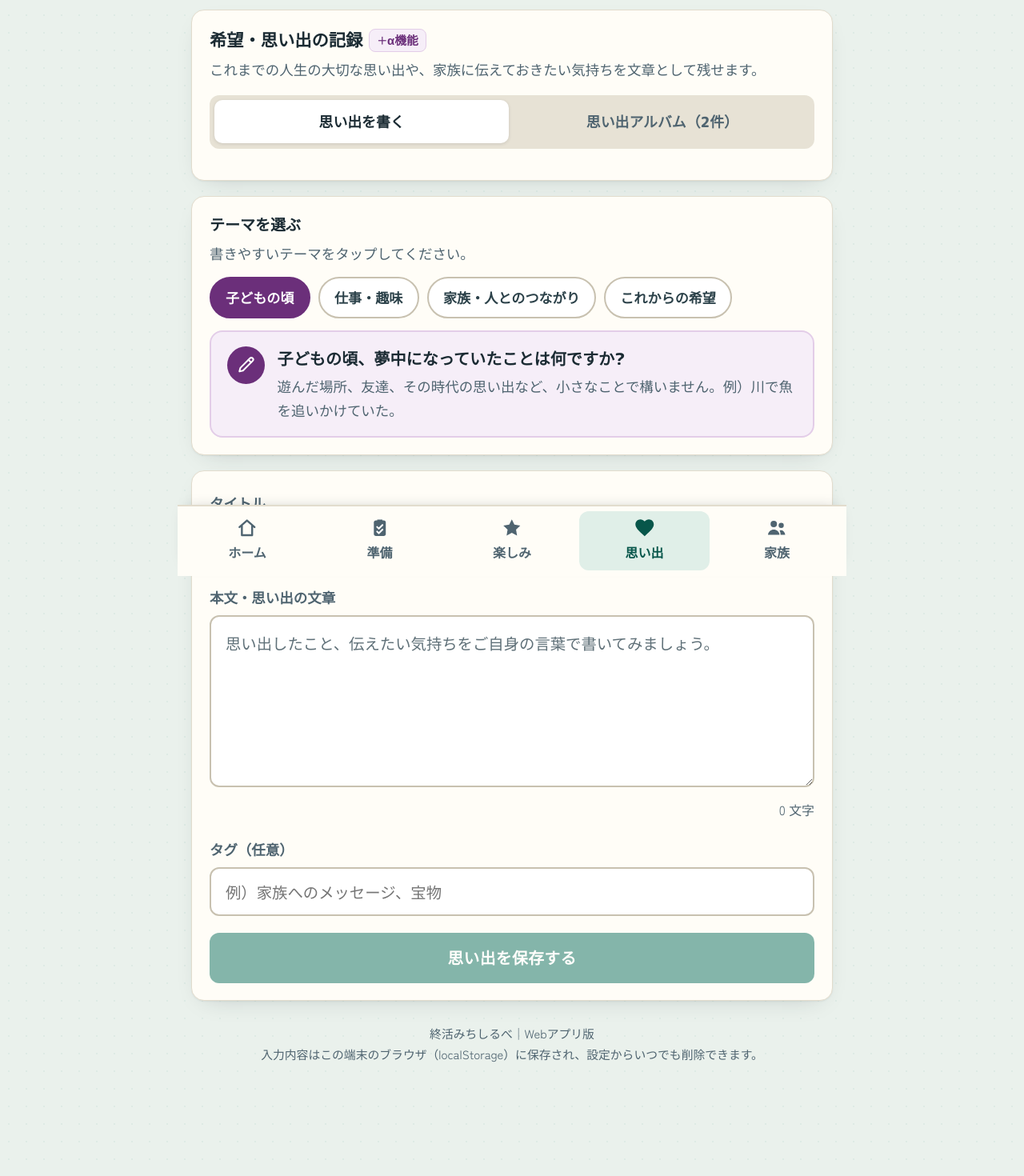
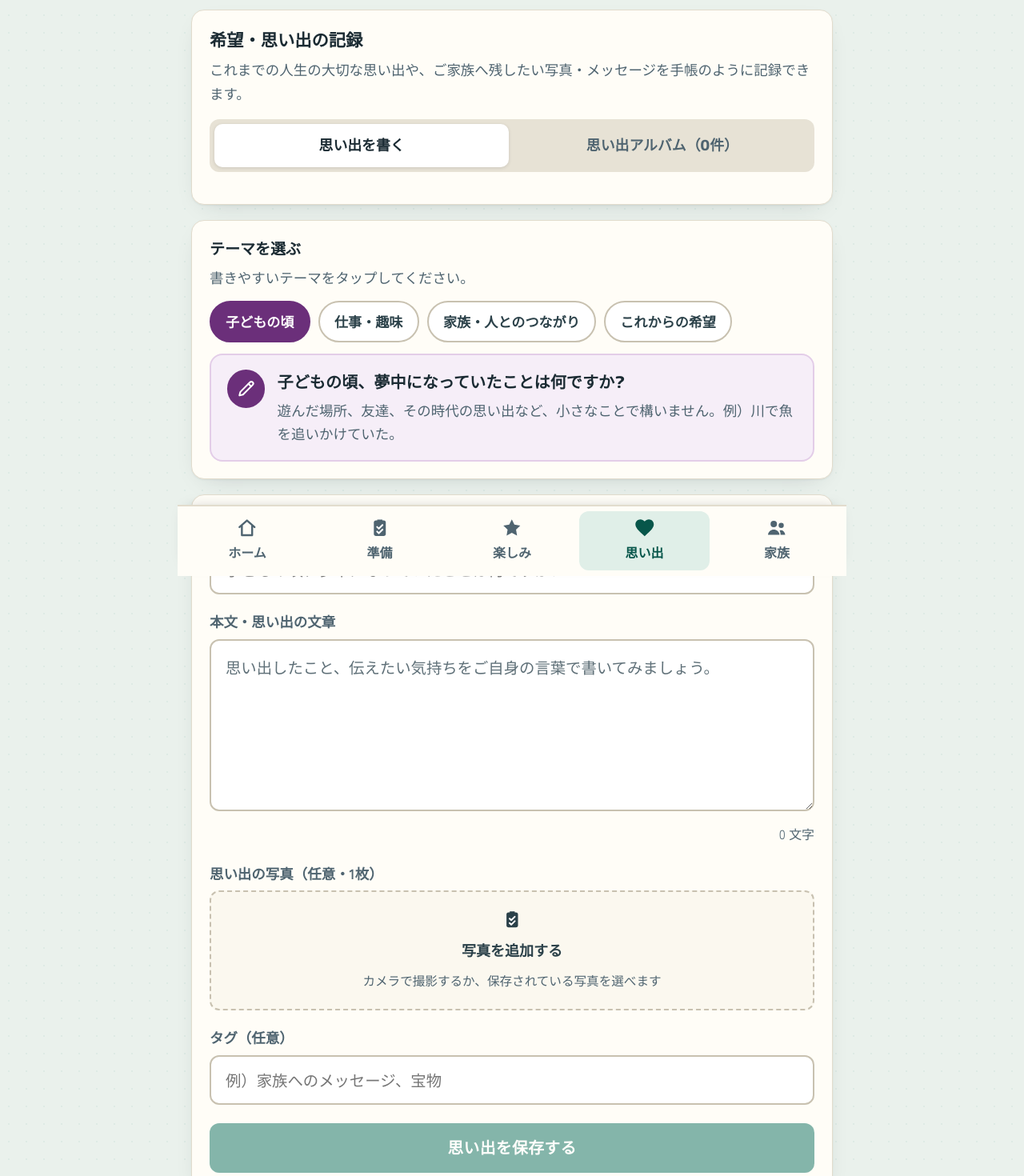
Before and after one commit to jezhongm-art/End_of_Life_Planning, a React (Vite) app: page /memories in a window 1280 px wide. Shown: the part 80-1550 px from the top of the page at 80% size. Built offline with nearby package versions, Linux system fonts and the light colour scheme.

Commit message:
思い出機能追加

```diff
--- a/src/memberB/Memories.jsx
+++ b/src/memberB/Memories.jsx
@@ -2,36 +2,108 @@ import React, { useState } from 'react'
 import { useApp } from '../shared/context/AppContext'
 import { MEMO_QUESTIONS } from '../shared/wishes'
 import { Icon } from '../shared/components/SvgIcons'
+import { compressImage } from '../shared/utils/imageCompressor'
 
 export default function Memories() {
-  const { state, addMemo, deleteMemo } = useApp()
+  const { state, addMemo, updateMemo, deleteMemo, toast } = useApp()
 
   const [activeTab, setActiveTab] = useState('write') // write | album
   const [selectedCatIdx, setSelectedCatIdx] = useState(0)
   const [titleInput, setTitleInput] = useState('')
   const [textInput, setTextInput] = useState('')
   const [tagInput, setTagInput] = useState('')
+  const [imageInput, setImageInput] = useState(null)
+  const [editingMemoId, setEditingMemoId] = useState(null)
   const [expandedId, setExpandedId] = useState(null)
 
   const activeQuestion = MEMO_QUESTIONS[selectedCatIdx]
 
   const handleSelectCat = (idx) => {
     setSelectedCatIdx(idx)
+    if (!editingMemoId) {
       setTitleInput(MEMO_QUESTIONS[idx].q)
     }
+  }
 
+  // 写真選択・圧縮処理
+  const handleFileChange = async (e) => {
+    const file = e.target.files?.[0]
+    if (!file) return
+    try {
+      toast('写真を最適化しています...')
+      const compressed = await compressImage(file)
+      setImageInput(compressed)
+      toast('写真を追加しました')
+    } catch (err) {
+      toast('写真の読み込みに失敗しました')
+      console.error(err)
+    }
+    e.target.value = ''
+  }
+
+  const handleRemoveImage = () => {
+    setImageInput(null)
+    toast('写真を外しました')
+  }
+
+  // 編集開始
+  const handleStartEdit = (memo) => {
+    setEditingMemoId(memo.id)
+    setTitleInput(memo.title)
+    setTextInput(memo.text)
+    setTagInput(memo.tag || '')
+    setImageInput(memo.image || null)
+
+    const idx = MEMO_QUESTIONS.findIndex((mq) => mq.cat === memo.cat)
+    if (idx >= 0) setSelectedCatIdx(idx)
+
+    setActiveTab('write')
+    window.scrollTo(0, 0)
+  }
+
+  // 編集キャンセル
+  const handleCancelEdit = () => {
+    setEditingMemoId(null)
+    setTitleInput('')
+    setTextInput('')
+    setTagInput('')
+    setImageInput(null)
+    setActiveTab('album')
+  }
+
+  // 保存（新規または更新）
   const handleSave = (e) => {
     e.preventDefault()
     if (!textInput.trim()) return
+
+    const title = titleInput.trim() || activeQuestion.q
+    const text = textInput.trim()
+    const tag = tagInput.trim()
+    const cat = activeQuestion.cat
+
+    if (editingMemoId) {
+      updateMemo(editingMemoId, {
+        title,
+        text,
+        tag,
+        image: imageInput,
+        cat
+      })
+      setEditingMemoId(null)
+    } else {
       addMemo({
-      cat: activeQuestion.cat,
-      title: titleInput || activeQuestion.q,
-      text: textInput.trim(),
-      tag: tagInput.trim()
+        cat,
+        title,
+        text,
+        tag,
+        image: imageInput
       })
+    }
+
     setTextInput('')
     setTitleInput('')
     setTagInput('')
+    setImageInput(null)
     setActiveTab('album')
   }
 
@@ -46,12 +118,9 @@ export default function Memories() {
     <div className="screen-anim">
       {/* 画面説明 */}
       <section className="card">
-        <div style={{ display: 'flex', alignItems: 'center', gap: '.4rem' }}>
         <h2 className="card-title">希望・思い出の記録</h2>
-          <span className="tag tag-plus">+α機能</span>
-        </div>
         <p className="card-sub">
-          これまでの人生の大切な思い出や、家族に伝えておきたい気持ちを文章として残せます。
+          これまでの人生の大切な思い出や、ご家族へ残したい写真・メッセージを手帳のように記録できます。
         </p>
 
         {/* タブ切り替え */}
@@ -59,9 +128,16 @@ export default function Memories() {
           <button
             type="button"
             className={`segtab ${activeTab === 'write' ? 'on' : ''}`}
-            onClick={() => setActiveTab('write')}
+            onClick={() => {
+              if (activeTab !== 'write') {
+                if (!editingMemoId) {
+                  setTitleInput(activeQuestion.q)
+                }
+                setActiveTab('write')
+              }
+            }}
           >
-            思い出を書く
+            {editingMemoId ? '思い出を編集する' : '思い出を書く'}
           </button>
           <button
             type="button"
@@ -132,6 +208,38 @@ export default function Memories() {
                 </div>
               </div>
 
+              {/* 写真添付エリア */}
+              <div style={{ marginTop: '.8rem' }}>
+                <label className="card-sub" style={{ fontWeight: 700 }}>思い出の写真（任意・1枚）</label>
+                {imageInput ? (
+                  <div className="img-preview-wrap">
+                    <img src={imageInput} alt="思い出の写真プレビュー" />
+                    <button
+                      type="button"
+                      className="img-remove-btn"
+                      onClick={handleRemoveImage}
+                      aria-label="写真を外す"
+                    >
+                      ✕ 写真を外す
+                    </button>
+                  </div>
+                ) : (
+                  <label className="img-upload-zone" style={{ marginTop: '.3rem' }}>
+                    <input
+                      type="file"
+                      accept="image/*"
+                      style={{ display: 'none' }}
+                      onChange={handleFileChange}
+                    />
+                    <Icon name="clip" style={{ width: '1.4rem', height: '1.4rem', color: 'var(--brand)' }} />
+                    <span style={{ fontWeight: 700, fontSize: '.95rem' }}>写真を追加する</span>
+                    <span style={{ fontSize: '.82rem', color: 'var(--muted)' }}>
+                      カメラで撮影するか、保存されている写真を選べます
+                    </span>
+                  </label>
+                )}
+              </div>
+
               <div style={{ marginTop: '.8rem' }}>
                 <label className="card-sub" style={{ fontWeight: 700 }}>タグ（任意）</label>
                 <input
@@ -144,14 +252,24 @@ export default function Memories() {
                 />
               </div>
 
+              <div className="btn-row" style={{ marginTop: '1.2rem' }}>
+                {editingMemoId && (
+                  <button
+                    type="button"
+                    className="btn btn-ghost"
+                    onClick={handleCancelEdit}
+                  >
+                    編集をキャンセル
+                  </button>
+                )}
                 <button
                   type="submit"
                   className="btn btn-primary btn-block"
-                style={{ marginTop: '1.1rem' }}
                   disabled={!textInput.trim()}
                 >
-                思い出を保存する
+                  {editingMemoId ? '変更を保存する' : '思い出を保存する'}
                 </button>
+              </div>
             </form>
           </section>
         </>
@@ -159,7 +277,10 @@ export default function Memories() {
         /* アルバム一覧 */
         <div style={{ marginTop: '1rem' }}>
           {state.memos.length === 0 ? (
-            <div className="empty">まだ保存された思い出はありません。「思い出を書く」から記録してみましょう。</div>
+            <div className="empty">
+              まだ保存された思い出はありません。<br />
+              「思い出を書く」から大切な記憶や写真を記録してみましょう。
+            </div>
           ) : (
             state.memos.map((m) => {
               const isExpanded = expandedId === m.id
@@ -173,21 +294,54 @@ export default function Memories() {
                     className="mcard-btn"
                     onClick={() => setExpandedId(isExpanded ? null : m.id)}
                   >
+                    <div className="mcard-layout">
+                      <div className="mcard-content">
                         <span className="m-title">{m.title}</span>
                         <p className="m-text">{m.text}</p>
+                      </div>
+                      {m.image && !isExpanded && (
+                        <img
+                          src={m.image}
+                          alt={m.title}
+                          className="m-thumb"
+                        />
+                      )}
+                    </div>
+
+                    {/* 展開時の写真大サイズ表示 */}
+                    {m.image && isExpanded && (
+                      <img
+                        src={m.image}
+                        alt={m.title}
+                        className="m-full-img"
+                      />
+                    )}
+
                     <div className="m-meta">
                       <span>{m.date}</span>
                       <span className="tag">{m.cat}</span>
                       {m.tag && <span className="tag tag-brand">{m.tag}</span>}
+                      {m.image && <span className="tag tag-amber">写真あり</span>}
                     </div>
                   </button>
 
                   {isExpanded && (
-                    <div style={{ marginTop: '.8rem', display: 'flex', justifyContent: 'flex-end' }}>
+                    <div style={{ marginTop: '1rem', display: 'flex', justifyContent: 'flex-end', gap: '.6rem', flexWrap: 'wrap' }}>
+                      <button
+                        type="button"
+                        className="btn btn-ghost btn-small"
+                        onClick={() => handleStartEdit(m)}
+                      >
+                        編集する
+                      </button>
                       <button
                         type="button"
                         className="btn btn-danger btn-small"
-                        onClick={() => deleteMemo(m.id)}
+                        onClick={() => {
+                          if (window.confirm('この思い出を削除してもよろしいですか？')) {
+                            deleteMemo(m.id)
+                          }
+                        }}
                       >
                         削除する
                       </button>
--- a/src/shared/context/AppContext.jsx
+++ b/src/shared/context/AppContext.jsx
@@ -40,24 +40,7 @@ export function defaultState() {
       { id: 'w1', text: '家族みんなで食事やお祝いをする', done: false }
     ],
     rewardWishId: 'w1',
-    memos: [
-      {
-        id: 'm1',
-        cat: '子どもの頃',
-        title: '子どもの頃、夢中になっていたこと',
-        text: '川で魚を追いかけていたこと。夕方になると母が名前を呼びに来て、それでもあと少しと粘っていました。',
-        date: '2026年10月12日',
-        tag: ''
-      },
-      {
-        id: 'm2',
-        cat: '家族・人とのつながり',
-        title: 'ご家族へ伝えたいこと',
-        text: 'いつも気にかけてくれてありがとう。元気に笑って過ごしてくれるのが、いちばんの安心です。',
-        date: '2026年11月2日',
-        tag: '家族へのメッセージ'
-      }
-    ],
+    memos: [],
     talkLogs: [
       {
         id: 't1',
@@ -301,12 +284,13 @@ export function AppProvider({ children }) {
     toast('ごほうび目標に設定しました')
   }
 
-  const addMemo = ({ cat, title, text, tag }) => {
+  const addMemo = ({ cat, title, text, tag, image }) => {
     const newMemo = {
       id: `m_${Date.now()}`,
       cat,
       title,
       text,
+      image: image || null,
       date: new Date().toLocaleDateString('ja-JP', { year: 'numeric', month: 'long', day: 'numeric' }),
       tag: tag || ''
     }
@@ -315,6 +299,14 @@ export function AppProvider({ children }) {
       memos: [newMemo, ...prev.memos]
     }))
     toast('思い出を保存しました')
+  }
+
+  const updateMemo = (id, partial) => {
+    setState((prev) => ({
+      ...prev,
+      memos: prev.memos.map((m) => (m.id === id ? { ...m, ...partial } : m))
+    }))
+    toast('思い出を更新しました')
   }
 
   const deleteMemo = (id) => {
@@ -421,6 +413,7 @@ export function AppProvider({ children }) {
     toggleWish,
     setRewardWish,
     addMemo,
+    updateMemo,
     deleteMemo,
     addTalkLog,
     updateRewardConsult,
--- a/src/shared/styles/global.css
+++ b/src/shared/styles/global.css
@@ -1220,6 +1220,88 @@ details.acc .acc-body > *:first-child { margin-top: 0; }
 .mopen { border-color: var(--brand); background: var(--brand-tint); }
 .mopen .m-text { -webkit-line-clamp: unset; display: block; white-space: pre-wrap; }
 
+/* ---------- 思い出の写真スタイル ---------- */
+.mcard-layout {
+  display: flex;
+  gap: .8rem;
+  align-items: flex-start;
+}
+.mcard-content {
+  flex: 1;
+  min-width: 0;
+}
+.m-thumb {
+  width: 4.8rem;
+  height: 4.8rem;
+  border-radius: var(--radius-s);
+  object-fit: cover;
+  flex: none;
+  border: 1px solid var(--line);
+  background: var(--surface-2);
+}
+.m-full-img {
+  width: 100%;
+  max-height: 20rem;
+  border-radius: var(--radius-s);
+  object-fit: contain;
+  background: rgba(0, 0, 0, .04);
+  margin-top: .7rem;
+  border: 1px solid var(--line);
+}
+.img-upload-zone {
+  border: 2px dashed var(--line-strong);
+  border-radius: var(--radius-s);
+  padding: 1.1rem;
+  text-align: center;
+  background: var(--surface-2);
+  cursor: pointer;
+  transition: border-color .2s, background .2s;
+  display: flex;
+  flex-direction: column;
+  align-items: center;
+  gap: .4rem;
+}
+.img-upload-zone:hover {
+  border-color: var(--brand);
+  background: var(--brand-tint);
+}
+.img-preview-wrap {
+  position: relative;
+  margin-top: .6rem;
+  border-radius: var(--radius-s);
+  overflow: hidden;
+  border: 2px solid var(--line);
+  background: #000;
+  display: flex;
+  justify-content: center;
+}
+.img-preview-wrap img {
+  max-width: 100%;
+  max-height: 18rem;
+  object-fit: contain;
+  display: block;
+}
+.img-remove-btn {
+  position: absolute;
+  top: .5rem;
+  right: .5rem;
+  background: rgba(27, 43, 51, .85);
+  color: #fff;
+  border: none;
+  border-radius: 999px;
+  padding: .3rem .75rem;
+  font-size: .8rem;
+  font-family: inherit;
+  font-weight: 700;
+  cursor: pointer;
+  display: flex;
+  align-items: center;
+  gap: .3rem;
+}
+.img-remove-btn:hover {
+  background: var(--rose);
+}
+
 .wishcard {
   border: 2px solid var(--line);
   border-radius: var(--radius);
--- /dev/null
+++ b/src/shared/utils/imageCompressor.js
@@ -0,0 +1,51 @@
+/**
+ * 画像ファイルを読み込み、HTML5 Canvas で自動リサイズ・JPEG圧縮を行うユーティリティ
+ * localStorageの容量制限（約5〜10MB）を考慮し、1枚あたり約50〜100KB程度に軽量化します。
+ *
+ * @param {File} file - 選択された画像ファイル
+ * @param {number} maxWidth - 最大幅（デフォルト800px）
+ * @param {number} maxHeight - 最大高さ（デフォルト800px）
+ * @param {number} quality - JPEG圧縮品質（0.0 〜 1.0、デフォルト0.75）
+ * @returns {Promise<string>} Base64 Data URL
+ */
+export function compressImage(file, maxWidth = 800, maxHeight = 800, quality = 0.75) {
+  return new Promise((resolve, reject) => {
+    if (!file || !file.type.startsWith('image/')) {
+      reject(new Error('有効な画像ファイルではありません'))
+      return
+    }
+
+    const reader = new FileReader()
+    reader.onload = (e) => {
+      const img = new Image()
+      img.onload = () => {
+        let width = img.width
+        let height = img.height
+
+        // 縦横比を維持しながらリサイズ計算
+        if (width > maxWidth || height > maxHeight) {
+          if (width / height > maxWidth / maxHeight) {
+            height = Math.round((height * maxWidth) / width)
+            width = maxWidth
+          } else {
+            width = Math.round((width * maxHeight) / height)
+            height = maxHeight
+          }
+        }
+
+        const canvas = document.createElement('canvas')
+        canvas.width = width
+        canvas.height = height
+        const ctx = canvas.getContext('2d')
+        ctx.drawImage(img, 0, 0, width, height)
+
+        const dataUrl = canvas.toDataURL('image/jpeg', quality)
+        resolve(dataUrl)
+      }
+      img.onerror = () => reject(new Error('画像の読み込みに失敗しました'))
+      img.src = e.target.result
+    }
+    reader.onerror = () => reject(new Error('ファイルの読み込みに失敗しました'))
+    reader.readAsDataURL(file)
+  })
+}
```
Also changed, not shown: 5 other files (tests, documents, lock files or other folders). Lines whose indentation alone changed are shown as unchanged.
